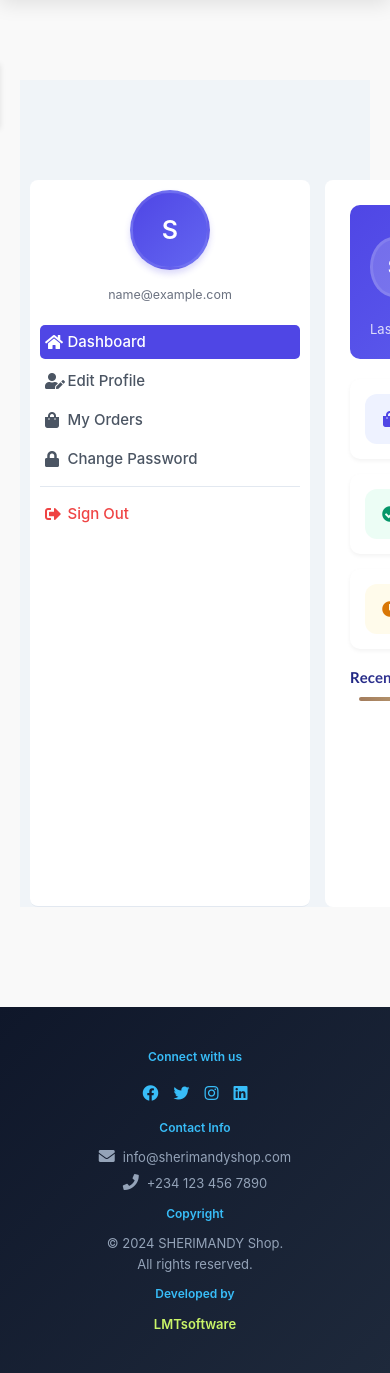
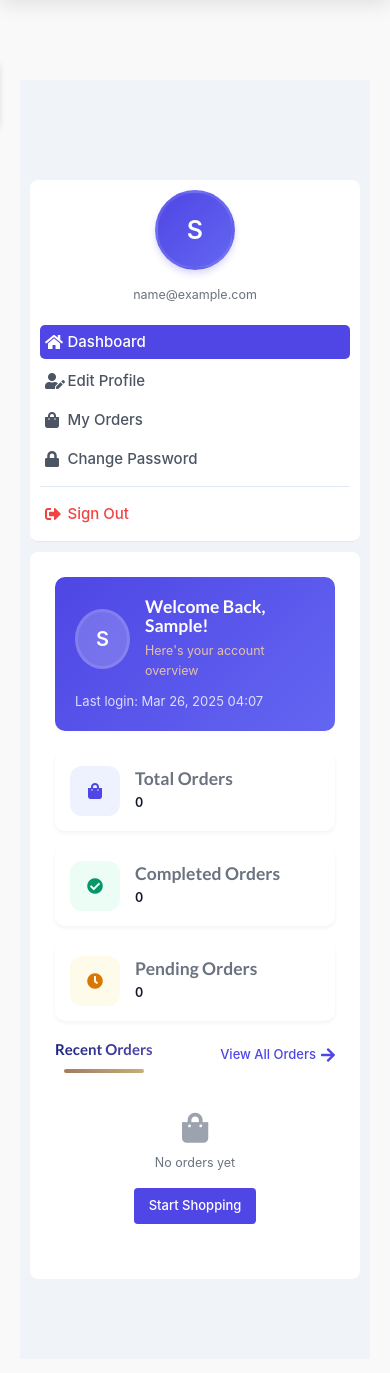
Before and after one commit to JimmyOlsen05/sherimandyshop, a Django app: page /accounts/dashboard/ in a window 390 px wide; the page is wider, and only the part inside the window is pictured. Shown: the part 60-1433 px from the top of that part. Run offline with Django 3.2, Linux system fonts and the light colour scheme; the visitor is signed in with stand-in values (Sample User, id 1); data that the repository does not hold is empty; some libraries are stand-ins or nearby versions.

Commit message:
Updated features and fixed bugs

```diff
--- a/templates/shop/accounts/dashboard/base_dashboard.html
+++ b/templates/shop/accounts/dashboard/base_dashboard.html
@@ -106,6 +106,8 @@
     .dashboard-grid {
         min-height: calc(100vh - 120px);
         margin-bottom: 6rem; /* Add space before footer */
+        grid-template-columns: 1fr !important;
+        gap: 1rem !important;
     }
 
     .dashboard-sidebar {
@@ -140,8 +142,12 @@
 }
 
 @media (max-width: 640px) {
+    div[style*="min-height: calc(100vh - 160px)"] {
+        min-height: calc(100vh - 80px) !important; /* Further adjust for mobile */
+    }
+
     .dashboard-grid {
-        margin-bottom: 8rem; /* Increase footer spacing for smaller screens */
+        margin-bottom: 8rem; /* Increase footer spacing */
     }
 
     .dashboard-content {
@@ -175,5 +181,16 @@
         padding: 0.5rem !important;
     }
 }
+
+/* Add this to ensure footer stays at bottom */
+main {
+    display: flex;
+    flex-direction: column;
+    min-height: 100vh;
+}
+
+footer {
+    margin-top: auto;
+}
 </style>
 {% endblock %}
```
